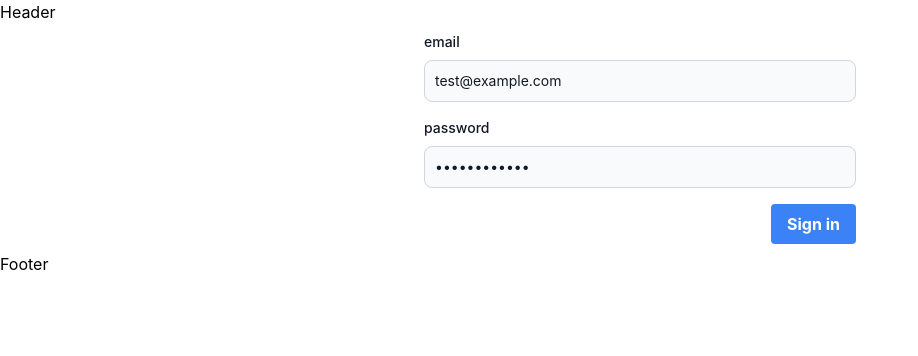
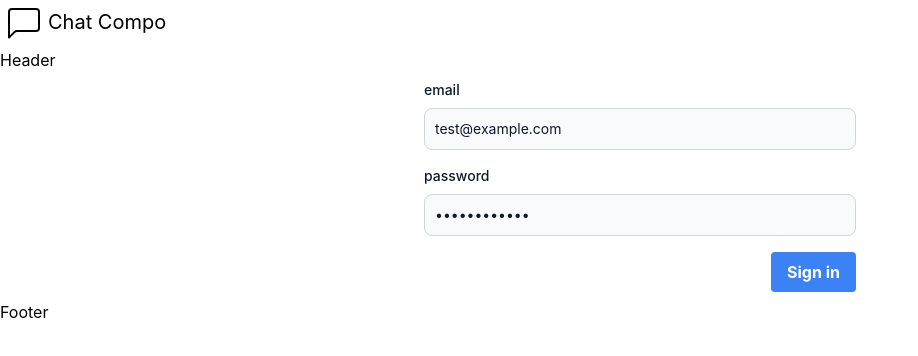
Before and after one commit to naotake51/chat-compo-developer-console, a Next.js app: page / in a window 1280 px wide. Shown: the top 356 px of the page, without its empty margins (0-918 px from the left). Built offline with nearby package versions, Linux system fonts and the light colour scheme.

Commit message:
add: react-icon

```diff
--- a/components/Header/Header.tsx
+++ b/components/Header/Header.tsx
@@ -1,6 +1,7 @@
 import React, { useCallback, useContext } from 'react';
 import Button from '../../atoms/Button/Button';
 import { AuthContext } from '../../contexts/auth-context';
+import Logo from './Logo';
 
 export default function Header() {
   const { auth, signOut } = useContext(AuthContext);
@@ -9,6 +10,7 @@ export default function Header() {
 
   return (
     <header>
+      <Logo />
       <p>Header</p>
       {auth ? (
         <div>
--- /dev/null
+++ b/components/Header/Logo.tsx
@@ -0,0 +1,11 @@
+import React from 'react';
+import { BsChatLeft } from 'react-icons/bs';
+
+export default function Logo() {
+  return (
+    <div className='flex p-2'>
+      <BsChatLeft size={32} />
+      <p className='ml-2 text-xl'>Chat Compo</p>
+    </div>
+  );
+}
--- a/package.json
+++ b/package.json
@@ -14,7 +14,8 @@
     "@headlessui/react": "^1.7.2",
     "next": "12.3.1",
     "react": "18.2.0",
-    "react-dom": "18.2.0"
+    "react-dom": "18.2.0",
+    "react-icons": "^4.4.0"
   },
   "devDependencies": {
     "@types/node": "18.7.18",
```
Also changed, not shown: 1 other file (tests, documents, lock files or other folders).
